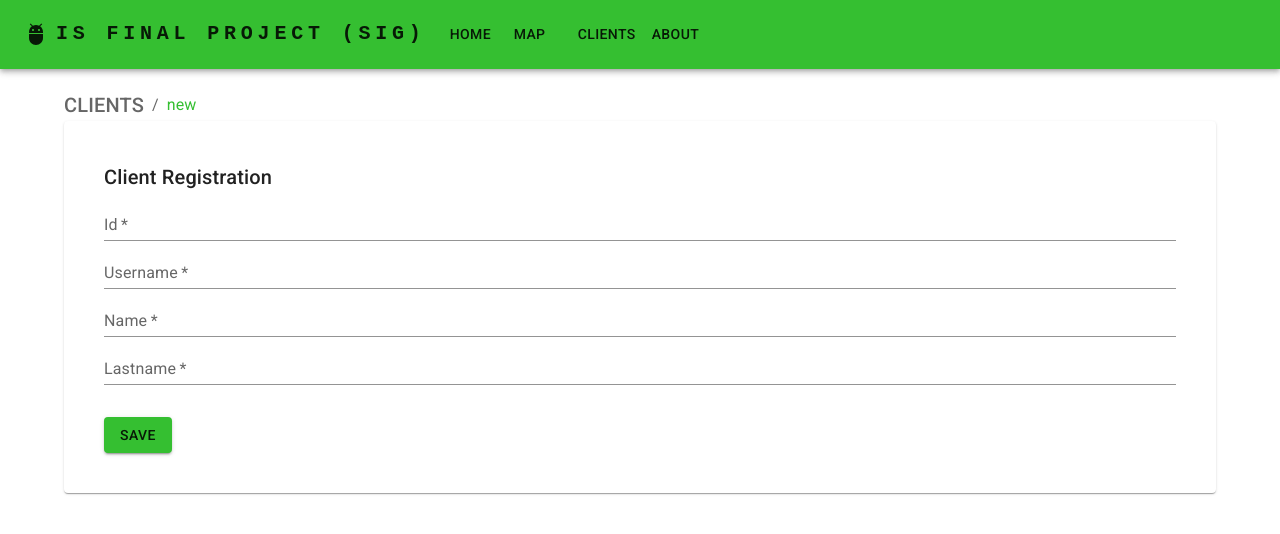
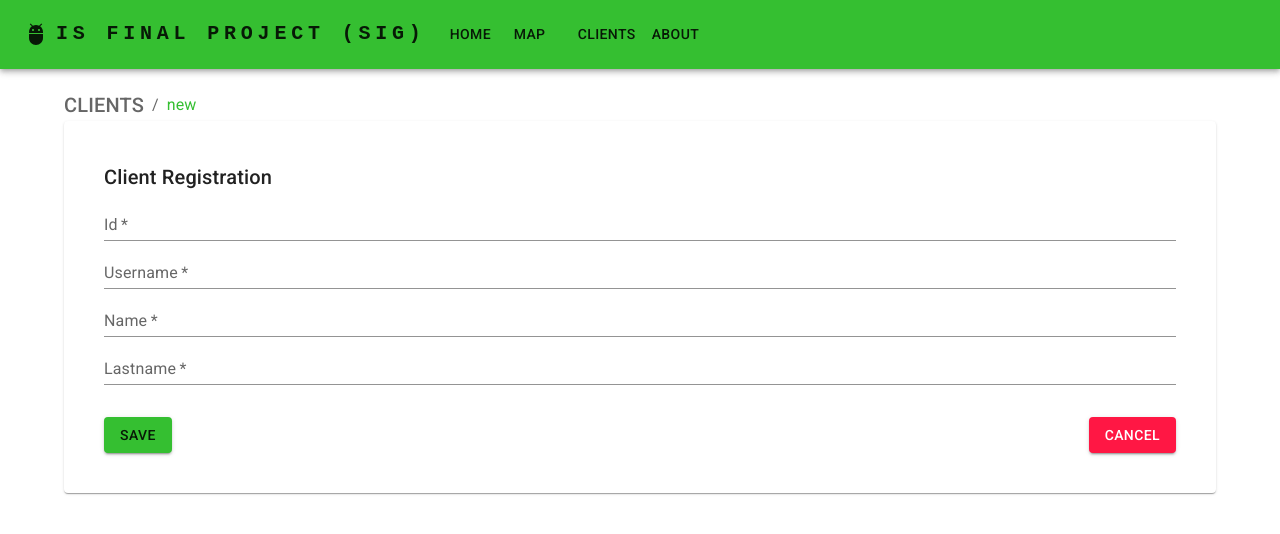
Before and after one commit to HeraldOfCalamity/is-final-project, a React (Vite) app: page /clients/new in a window 1280 px wide. Shown: the top 534 px of the page. Built offline with nearby package versions, Linux system fonts and the light colour scheme.

Commit message:
feat: implemented client creation, client form abstraction

```diff
--- a/src/App.tsx
+++ b/src/App.tsx
@@ -8,9 +8,10 @@ import ClientTable from "./pages/clients/ClientTable";
 import NotFoundPage from "./pages/NotFoundPage";
 import ClientLayout from "./pages/clients/ClientLayout";
 import ClientForm from "./pages/clients/ClientForm";
-import { Client } from "./classes/Client";
+import { Client, ClientFormField } from "./classes/Client";
 import { useEffect, useState } from "react";
 import {
+  createClient,
   deleteClient,
   getClients,
   updateClient,
@@ -18,6 +19,27 @@ import {
 
 const App: React.FC = () => {
   const [clients, setClients] = useState<Client[]>([]);
+
+  const emptyClient: Client = {
+    id: "",
+    name: "",
+    lastname: "",
+    username: "",
+  };
+
+  const newClientFormFields: ClientFormField[] = [
+    { fieldName: "id", disabled: false },
+    { fieldName: "username", disabled: false },
+    { fieldName: "name", disabled: false },
+    { fieldName: "lastname", disabled: false },
+  ];
+
+  const editClientFormFields: ClientFormField[] = [
+    { fieldName: "id", disabled: true },
+    { fieldName: "username", disabled: false },
+    { fieldName: "name", disabled: false },
+    { fieldName: "lastname", disabled: false },
+  ];
 
   useEffect(() => {
     fetchClients();
@@ -41,6 +63,20 @@ const App: React.FC = () => {
     fetchClients();
   };
 
+  const handleNewClient = (client: Client) => {
+    createClient(client);
+    redirectToClientTable();
+  };
+
+  const redirectToClientTable = (): void => {
+    window.location.pathname = "/clients";
+    fetchClients();
+  };
+
+  const handleCloseNewClientForm = () => {
+    redirectToClientTable();
+  };
+
   return (
     <>
       <Navbar />
@@ -54,6 +90,7 @@ const App: React.FC = () => {
               index
               element={
                 <ClientTable
+                  clientFields={editClientFormFields}
                   clients={clients}
                   onDelete={handleClientDeletion}
                   onEdit={handleClientEdition}
@@ -62,7 +99,15 @@ const App: React.FC = () => {
             />
             <Route
               path="new"
-              element={<ClientForm formTitle="Client Registration" />}
+              element={
+                <ClientForm
+                  clientFields={newClientFormFields}
+                  handleCancel={handleCloseNewClientForm}
+                  formTitle="Client Registration"
+                  handleFormSubmit={handleNewClient}
+                  initialClientValue={emptyClient}
+                />
+              }
             />
             {/* <Route path='edit' element={<EditClient />} /> */}
           </Route>
--- a/src/classes/Client.ts
+++ b/src/classes/Client.ts
@@ -5,4 +5,7 @@ export interface Client {
   lastname: string;
 }
 
-export const CLIENT_FIELDS = ["id", "username", "name", "lastname"];
+export interface ClientFormField {
+  fieldName: string;
+  disabled: boolean;
+}
--- a/src/pages/clients/ClientForm.tsx
+++ b/src/pages/clients/ClientForm.tsx
@@ -1,28 +1,39 @@
-import { Box, Button, Paper, TextField, Typography } from "@mui/material";
+import {
+  Box,
+  Button,
+  Paper,
+  SxProps,
+  TextField,
+  Theme,
+  Typography,
+} from "@mui/material";
 import { ChangeEvent, useState } from "react";
-import { Client, CLIENT_FIELDS } from "../../classes/Client";
+import { Client, ClientFormField } from "../../classes/Client";
 
 interface ClientFormProps {
   formTitle: string;
+  handleFormSubmit: (client: Client) => void;
+  handleCancel: () => void;
+  clientFields: ClientFormField[];
+  sx?: SxProps<Theme>;
+  initialClientValue: Client;
 }
 
-const ClientForm: React.FC<ClientFormProps> = ({ formTitle }) => {
-  const [client, setClient] = useState<Client>({
-    id: "",
-    name: "",
-    lastname: "",
-    username: "",
-  });
+const ClientForm: React.FC<ClientFormProps> = ({
+  formTitle,
+  handleFormSubmit,
+  handleCancel,
+  sx,
+  initialClientValue,
+  clientFields,
+}) => {
+  const [client, setClient] = useState<Client>(initialClientValue);
 
   const handleChange = (e: ChangeEvent<HTMLInputElement>) => {
     setClient({
       ...client,
       [e.target.name]: e.target.value,
     });
-    console.log(client);
-  };
-
-  const handleFormSubmit = () => {
     console.log(client);
   };
 
@@ -40,6 +51,7 @@ const ClientForm: React.FC<ClientFormProps> = ({ formTitle }) => {
     <Paper
       sx={{
         p: 5,
+        ...sx,
       }}
     >
       <Typography variant="h6">{formTitle}</Typography>
@@ -52,26 +64,37 @@ const ClientForm: React.FC<ClientFormProps> = ({ formTitle }) => {
           flexDirection: "column",
         }}
       >
-        {CLIENT_FIELDS.map((field) => (
+        {clientFields.map((field) => (
           <TextField
+            key={"txt_" + field.fieldName}
             required
             variant="standard"
-            label={field[0].toUpperCase() + field.slice(1)}
-            name={field}
-            value={getClientValueFromField(field)}
+            disabled={field.disabled}
+            label={field.fieldName[0].toUpperCase() + field.fieldName.slice(1)}
+            name={field.fieldName}
+            value={getClientValueFromField(field.fieldName)}
             onChange={handleChange}
           />
         ))}
       </Box>
-      <Button
-        onClick={() => handleFormSubmit()}
-        variant="contained"
+      <Box
         sx={{
+          display: "flex",
+          justifyContent: "space-between",
           mt: 4,
         }}
       >
-        Save
-      </Button>
+        <Button onClick={() => handleFormSubmit(client)} variant="contained">
+          Save
+        </Button>
+        <Button
+          onClick={() => handleCancel()}
+          variant="contained"
+          color="error"
+        >
+          Cancel
+        </Button>
+      </Box>
     </Paper>
   );
 };
--- a/src/pages/clients/ClientTable.tsx
+++ b/src/pages/clients/ClientTable.tsx
@@ -14,14 +14,15 @@ import {
   TableContainer,
   TableHead,
   TableRow,
-  TextField,
 } from "@mui/material";
-import { Client, CLIENT_FIELDS } from "../../classes/Client";
+import { Client, ClientFormField } from "../../classes/Client";
 import { Delete, Edit } from "@mui/icons-material";
 import { useRef, useState } from "react";
+import ClientForm from "./ClientForm";
 
 interface ClientTableProps {
   clients: Client[];
+  clientFields: ClientFormField[];
   onDelete: (clientId: string) => void;
   onEdit: (updatedClient: Client) => void;
 }
@@ -29,6 +30,7 @@ interface ClientTableProps {
 const ClientTable: React.FC<ClientTableProps> = ({
   clients,
   onDelete,
+  clientFields,
   onEdit,
 }) => {
   const [currentPage, setCurrentPage] = useState(1);
@@ -51,11 +53,7 @@ const ClientTable: React.FC<ClientTableProps> = ({
     event: React.ChangeEvent<unknown>,
     page: number
   ) => {
-    console.log("value", page);
-    console.log("page", currentPage);
     setCurrentPage(page);
-    console.log("value", page);
-    console.log("page", currentPage);
   };
 
   const handleDeleteClick = (client: Client) => {
@@ -82,19 +80,23 @@ const ClientTable: React.FC<ClientTableProps> = ({
     }
   };
 
+  const handleEditFormClose = () => {
+    setShowEditForm(false);
+  };
+
   return (
     <>
       <TableContainer>
         <Table>
           <TableHead>
             <TableRow>
-              {CLIENT_FIELDS.map((field) => (
+              {clientFields.map((field) => (
                 <TableCell
-                  key={"h_" + field}
+                  key={"h_" + field.fieldName}
                   align="center"
                   // sx={{ "&:last-child td, &:last-child th": { border: 0 } }}
                 >
-                  {field}
+                  {field.fieldName[0].toUpperCase() + field.fieldName.slice(1)}
                 </TableCell>
               ))}
               <TableCell align="center">Tools</TableCell>
@@ -102,7 +104,7 @@ const ClientTable: React.FC<ClientTableProps> = ({
           </TableHead>
           <TableBody>
             {getPaginatedClients().map((client) => (
-              <TableRow key={client.id}>
+              <TableRow key={"tr_" + client.id}>
                 <TableCell align="center">{client.id}</TableCell>
                 <TableCell align="center">{client.username}</TableCell>
                 <TableCell align="center">{client.name}</TableCell>
@@ -145,31 +147,20 @@ const ClientTable: React.FC<ClientTableProps> = ({
 
       {/* Edit Form */}
       {showEditForm && selectedClient && (
-        <Box
+        <ClientForm
+          clientFields={clientFields}
+          formTitle="Edit Client"
+          handleCancel={handleEditFormClose}
+          handleFormSubmit={handleEditSubmit}
+          initialClientValue={selectedClient}
           sx={{
             position: "fixed",
-            bottom: 50,
-            right: 50,
+            bottom: 100,
+            right: 100,
             background: "white",
             padding: 2,
           }}
-        >
-          <TextField
-            label="Name"
-            value={selectedClient.name}
-            onChange={(e) =>
-              setSelectedClient({ ...selectedClient, name: e.target.value })
-            }
-            fullWidth
-          />
-          <Button
-            variant="contained"
-            color="primary"
-            onClick={handleEditSubmit}
-          >
-            Save
-          </Button>
-        </Box>
+        />
       )}
 
       <Dialog
--- a/src/services/client-service.ts
+++ b/src/services/client-service.ts
@@ -24,3 +24,9 @@ export const updateClient = (updatedClient: Client): Promise<Client> => {
   );
   return Promise.resolve(updatedClient);
 };
+
+export const createClient = (newClient: Client): Promise<Client> => {
+  CLIENTS.push(newClient);
+  console.log(CLIENTS);
+  return Promise.resolve(newClient);
+};
```
